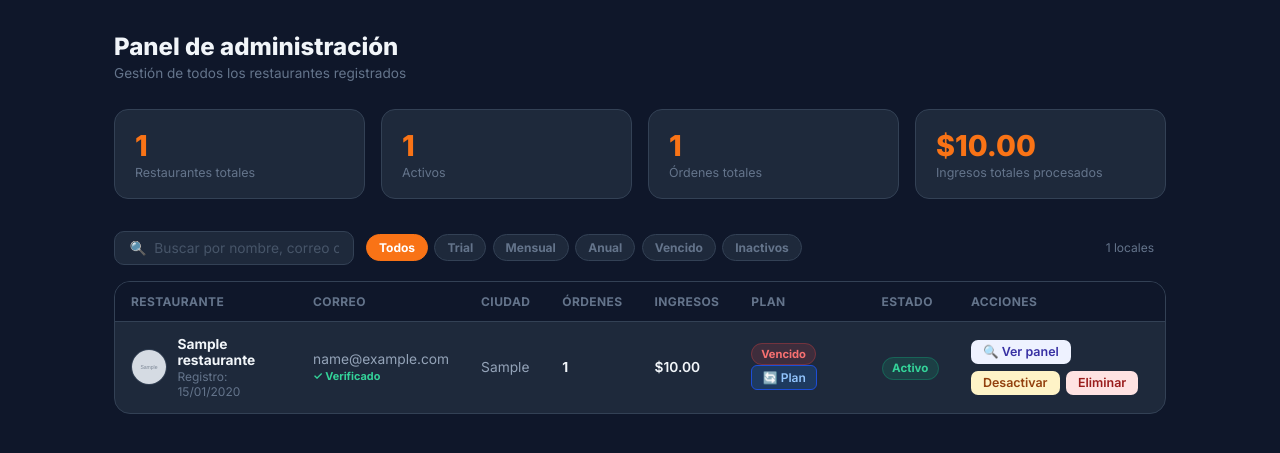
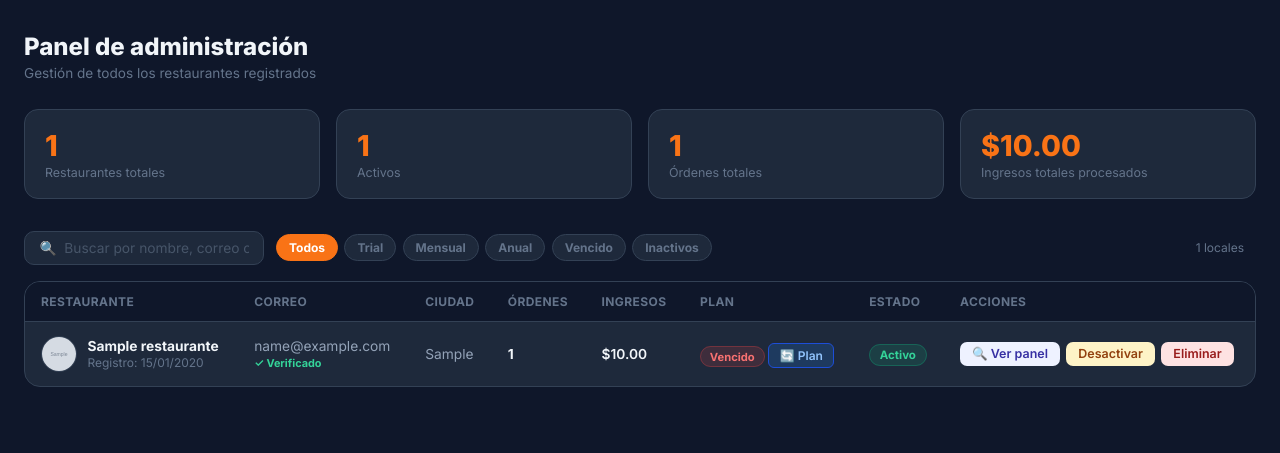
Before and after one commit to colverounmerco-lgtm/carta-digital, a Flask app: template templates/admin/panel.html in a window 1280 px wide. Shown: the part 56-509 px from the top of the page. Run offline with Flask 3, Linux system fonts and the light colour scheme; tables that the repository leaves empty hold one stand-in row (values such as "Sample post"); the template is opened without the code that fills it: values that come from a table or form of the project are taken from there, most other values are stand-ins (such as "Sample title", 1, 10 or a date in 2020); grey boxes marked "Sample" are stand-in pictures; parts of the project's set-up code (start-up, migrations or seed data) failed here and were passed over.

Commit message:
Admin: ampliar wrap y truncar correo para que se vean las acciones
Co-Authored-By: Claude Sonnet 4.6 <noreply@anthropic.com>

```diff
--- a/templates/admin/panel.html
+++ b/templates/admin/panel.html
@@ -47,7 +47,8 @@
     .btn-logout:hover { color: #F1F5F9; border-color: #64748B; }
 
     /* Contenido */
-    .wrap { max-width: 1100px; margin: 0 auto; padding: 2rem 1.5rem; }
+    .wrap { max-width: 1280px; margin: 0 auto; padding: 2rem 1.5rem; }
+    .tabla-wrap { overflow-x: auto; }
 
     .page-header {
       display: flex; align-items: flex-end;
@@ -313,8 +314,8 @@
               </div>
             </div>
           </td>
-          <td style="color:#94A3B8">
-            {{ r.email }}
+          <td style="color:#94A3B8;max-width:220px">
+            <div style="overflow:hidden;text-overflow:ellipsis;white-space:nowrap;max-width:200px" title="{{ r.email }}">{{ r.email }}</div>
             {% if not r.email_verificado %}
               <div style="margin-top:3px">
                 <span style="font-size:0.68rem;color:#F87171;font-weight:700">✗ Sin verificar</span>
```
